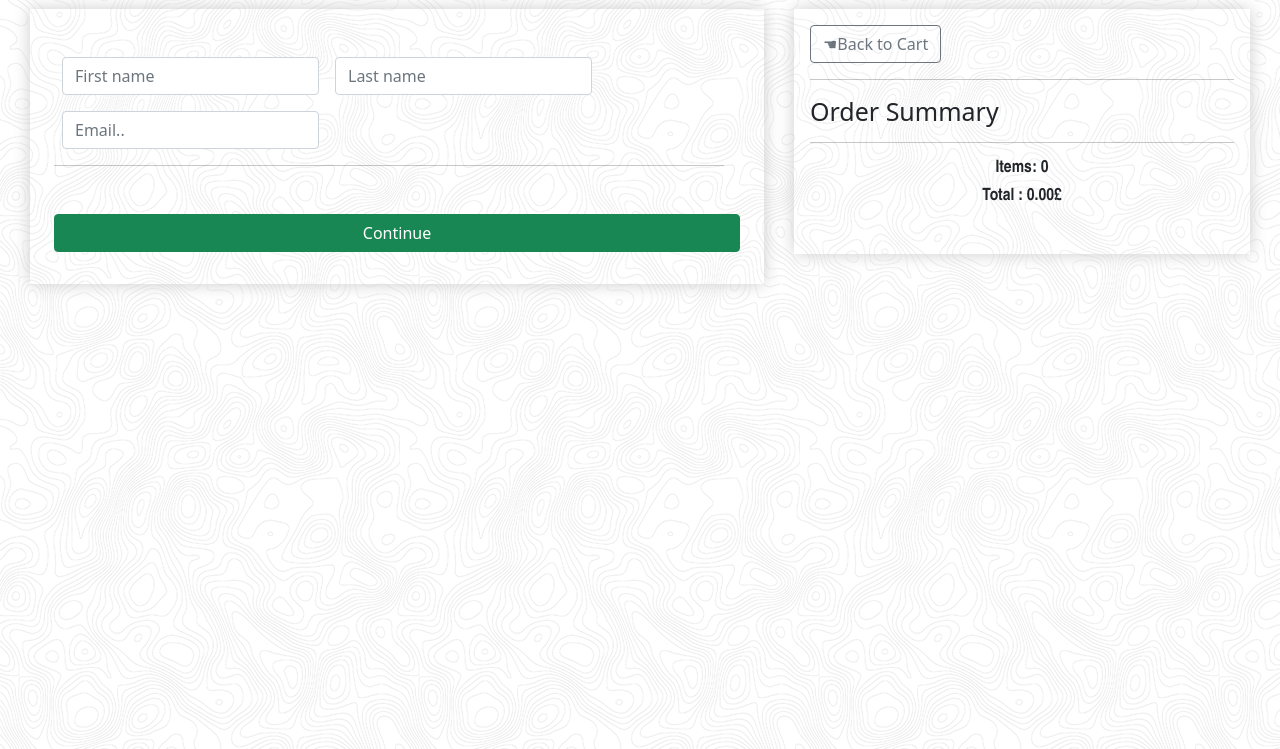
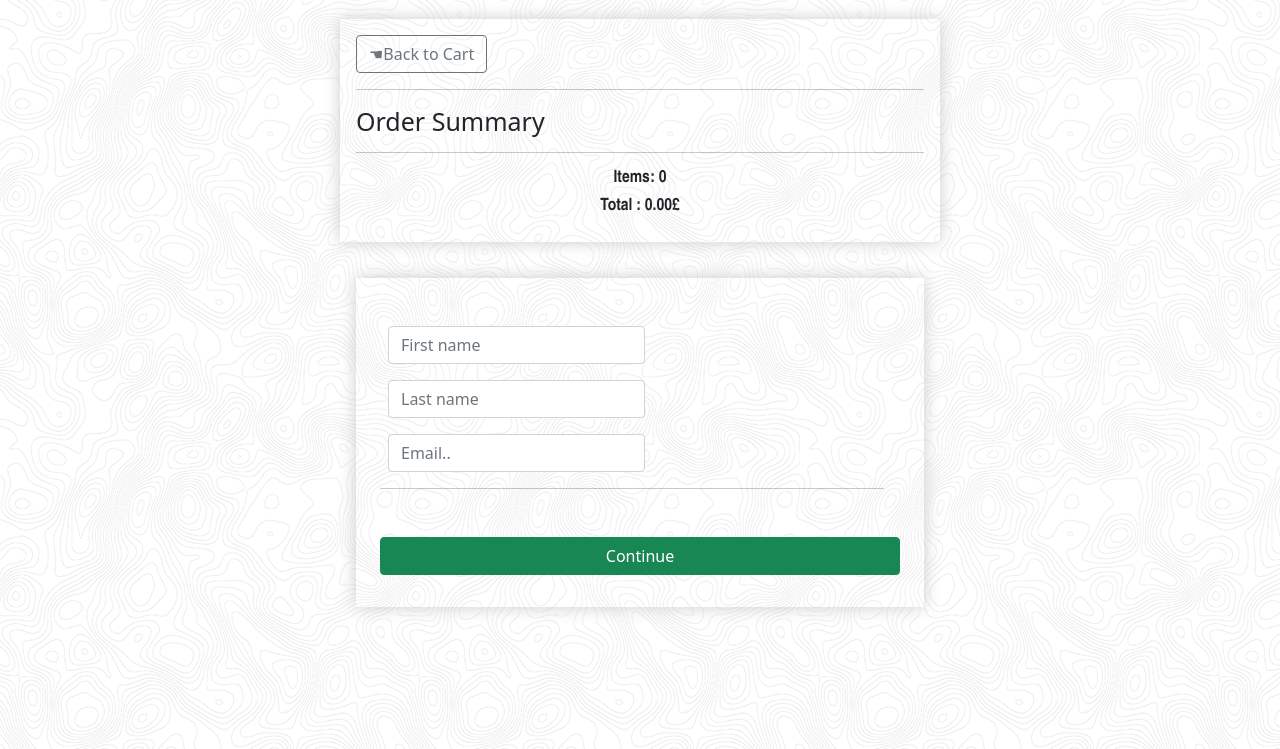
Before and after one commit to RayenKadhi/E-commerce, a Django app: page /checkout/ in a window 1280 px wide. Shown: the part 51-800 px from the top of the page. Run offline with Django 4.2, Linux system fonts and the light colour scheme.

Commit message:
Deployment

```diff
--- a/Ecomers/templates/Ecomers/cart.html
+++ b/Ecomers/templates/Ecomers/cart.html
@@ -26,7 +26,7 @@
                 <div class="box-element thumbnails">
                         <hr>
                     <div class="TableVSImage">
-                        <img class="thumbnail border border-secondary rounded rounded2" src="{{items.product.imageURL}}">
+                        <!--<img class="thumbnail border border-secondary rounded rounded2" src="{{items.product.imageURL}}">-->
                         <table class="table table-bordered">
                                 <thead>
                                         <tr>
--- a/Ecomers/templates/Ecomers/checkout.html
+++ b/Ecomers/templates/Ecomers/checkout.html
@@ -6,7 +6,39 @@
 
 {% block content %}
 <div class="boxes">
-<div>
+    <div class="box-element three">
+            <a class="btn btn-outline-secondary" href="{% url 'cart' %}"> &#9754;Back to Cart </a>
+            <hr>
+            <h1 class="Text"> Order Summary </h1>
+            <hr>
+            {% for items in items %}
+        <div class="TableVSImage TableVSImageOne">
+                <img class="thumbnail border border-secondary rounded roundedOK" src="{{items.product.imageURL}}">
+             <table class="table table-bordered">
+                                        <thead>
+                                                <tr>
+                                                        <th class="user user2">Item</th>
+                                                        <th class="user user2">Price</th>
+                                                        <th class="user user2">Quantity</th>
+                                                </tr>
+                                        </thead>
+                                        <tbody>
+                                                <tr>
+                                                        <td class="user user2">{{items.product.name}}</td>
+                                                        <td class="user user2">{{items.product.price}}£</td>
+                                                        <td class="user user2"> X {{items.quantity}} </td>
+                                                </tr>
+                                        </tbody>
+             </table>
+
+        </div>
+            {% endfor %}
+        <div class="TextVSTables">
+            <h3 class="ItemsTotal user"> Items: {{order.get_item_total}}</h3>
+            <h3 class="ItemsTotal user"> Total : {{order.get_cart_total|floatformat:2}}£</h3>
+        </div>
+    </div>
+        <div class="three formm">
             <form method="post" id="form">
               {% csrf_token %}
 
@@ -49,42 +81,10 @@
                       </div>
                     </div>
             </form>
-<div class="box-element payment hidden" id="payment">
-    <small> Paypal Options </small>
-    <button> Make Payment </button>
-
     </div>
-</div>
-<div class="box-element three">
-        <a class="btn btn-outline-secondary" href="{% url 'cart' %}"> &#9754;Back to Cart </a>
-        <hr>
-        <h1 class="Text"> Order Summary </h1>
-        <hr>
-        {% for items in items %}
-    <div class="TableVSImage TableVSImageOne">
-    <img class="thumbnail border border-secondary rounded roundedOK" src="{{items.product.imageURL}}">
-     <table class="table table-bordered">
-                                <thead>
-                                        <tr>
-                                                <th class="user user2">Item</th>
-                                                <th class="user user2">Price</th>
-                                                <th class="user user2">Quantity</th>
-                                        </tr>
-                                </thead>
-                                <tbody>
-                                        <tr>
-                                                <td class="user user2">{{items.product.name}}</td>
-                                                <td class="user user2">{{items.product.price}}£</td>
-                                                <td class="user user2"> X {{items.quantity}} </td>
-                                        </tr>
-                                </tbody>
-     </table>
-
-    </div>
-        {% endfor %}
-    <div class="TextVSTables">
-        <h3 class="ItemsTotal user"> Items: {{order.get_item_total}}</h3>
-        <h3 class="ItemsTotal user"> Total : {{order.get_cart_total|floatformat:2}}£</h3>
+    <div>
+        <div class="box-element three payment hidden" id="payment">
+            <button class="btn btn-success"> Make Payment </button>
         </div>
     </div>
 </div>
--- a/static/styles/main.css
+++ b/static/styles/main.css
@@ -134,15 +136,18 @@
 .ShippingInfo{
     font-size: 17px;
 }
+/*
 .boxes{
     display: flex;
 }
+*/
 .three{
-    width: 600px;
-    margin-top: 10px;
-    margin-left: 30px;
-    margin-right: 30px;
-    margin-bottom: 30px;
+    min-width: 320px;
+    max-width: 600px;
+    margin:auto;
+    margin-top:20px;
+    margin-bottom:20px;
+
     padding: 1em;
 }
 .hidden{
@@ -298,3 +305,9 @@ body{
     text-align:right;
     margin-right: 0.5em;
 }
+.center{
+    justify-content:center;
+}
+.formm{
+    min-width:340px;
+}
```
Also changed, not shown: other parts of static/styles/main.css (+17 -13 lines), db.sqlite3. Lines whose indentation alone changed are shown as unchanged.
